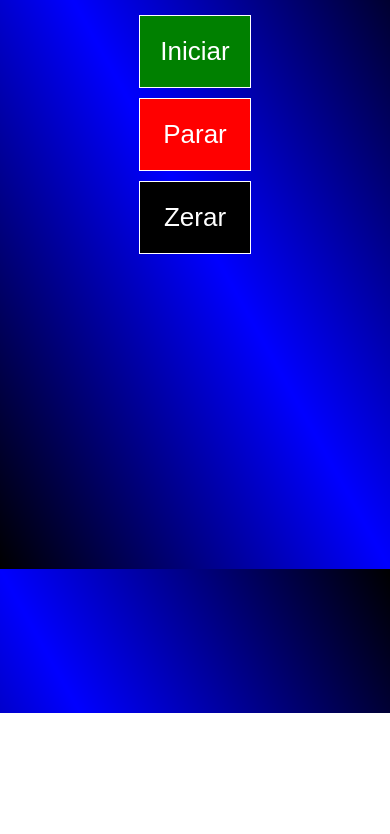
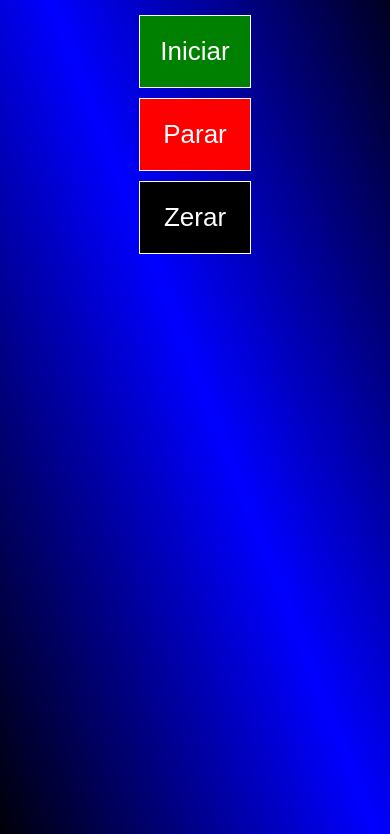
Before and after one commit to Edhdelly/Cronometro-Javascript, a plain HTML site: page index.html in a window 390 px wide. Shown: the part 131-965 px from the top of the page. Before the commit the page ends 844 px from the top, so only its background shows below. Drawn offline with Linux system fonts and the light colour scheme.

Commit message:
Update style.css

```diff
--- a/style.css
+++ b/style.css
@@ -68,6 +68,11 @@ button:hover {
 
 
 @media only screen and (max-width: 400px) {
+
+    body {
+        height: 1000px;
+    }
+
     .buttons {
         margin: 0;
         display: flex;
```
